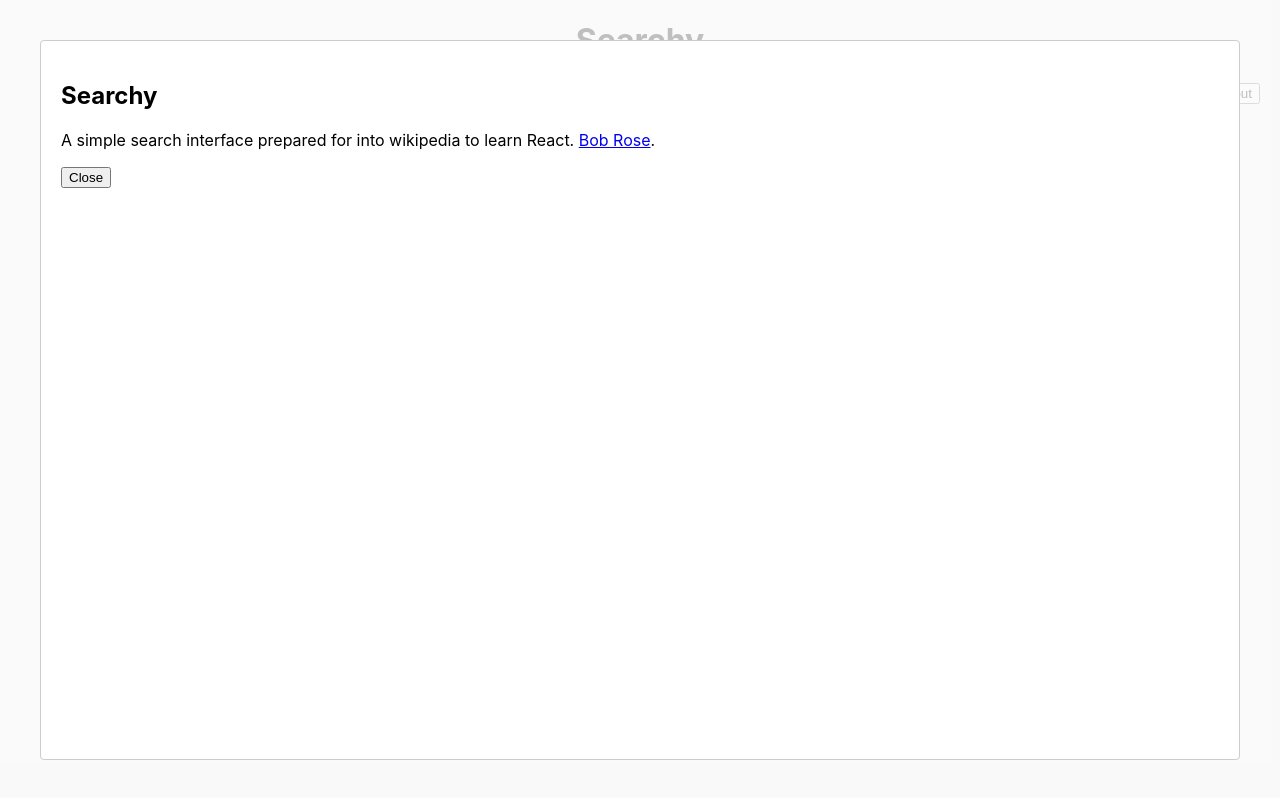
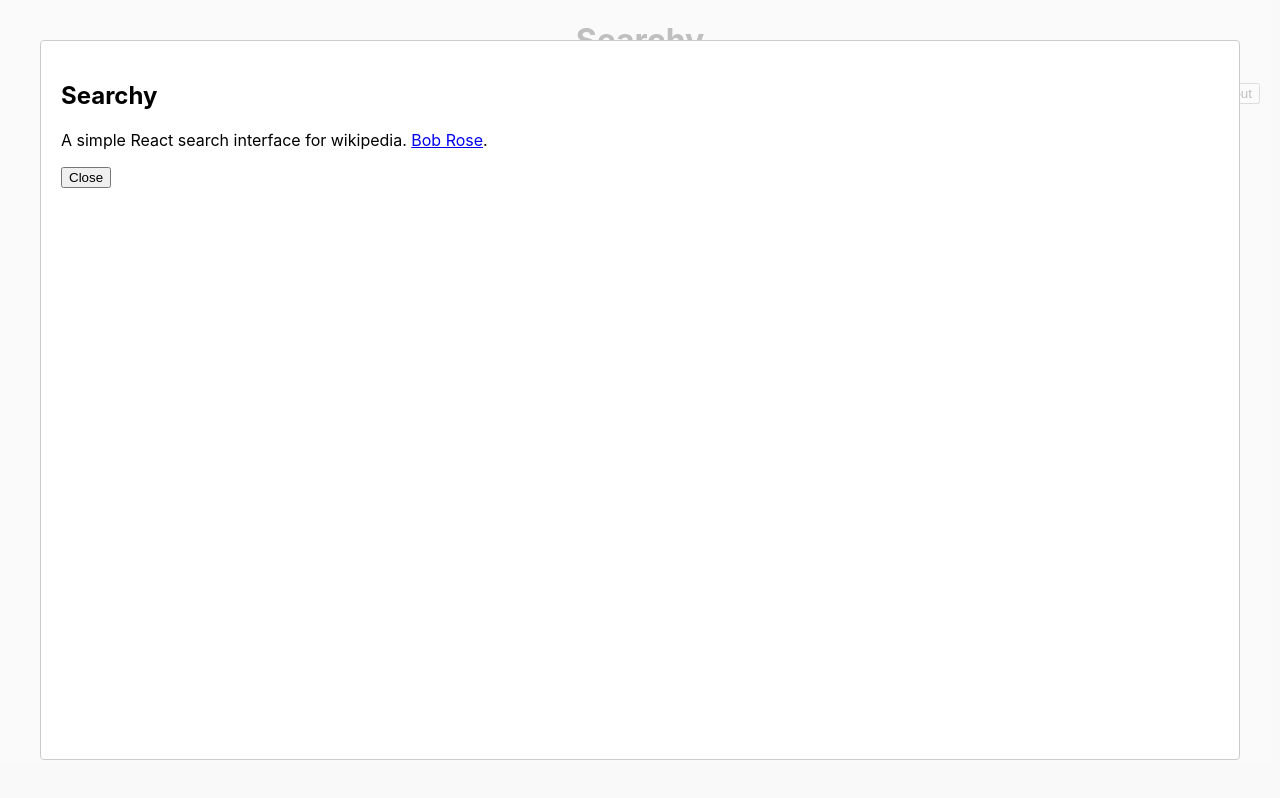
Before and after one commit to bobbrose/search, a React (Create React App) app: page / in a window 1280 px wide. Both pictures are taken after a click on the button "About". Built offline with nearby package versions, Linux system fonts and the light colour scheme.

Commit message:
Wording update (again)

```diff
--- a/src/AboutBox.js
+++ b/src/AboutBox.js
@@ -18,7 +18,7 @@
             <button onClick={handleOpenModal}>About</button>
             <Modal isOpen={isOpen} onRequestClose={handleCloseModal}>
                 <h2>Searchy</h2>
-                <p>A simple search interface prepared for into wikipedia to learn React. <a href="https://bobbrose.com">Bob Rose</a>.</p>
+                <p>A simple React search interface for wikipedia. <a href="https://bobbrose.com">Bob Rose</a>.</p>
                 <button onClick={handleCloseModal}>Close</button>
             </Modal>
         </div>
```
